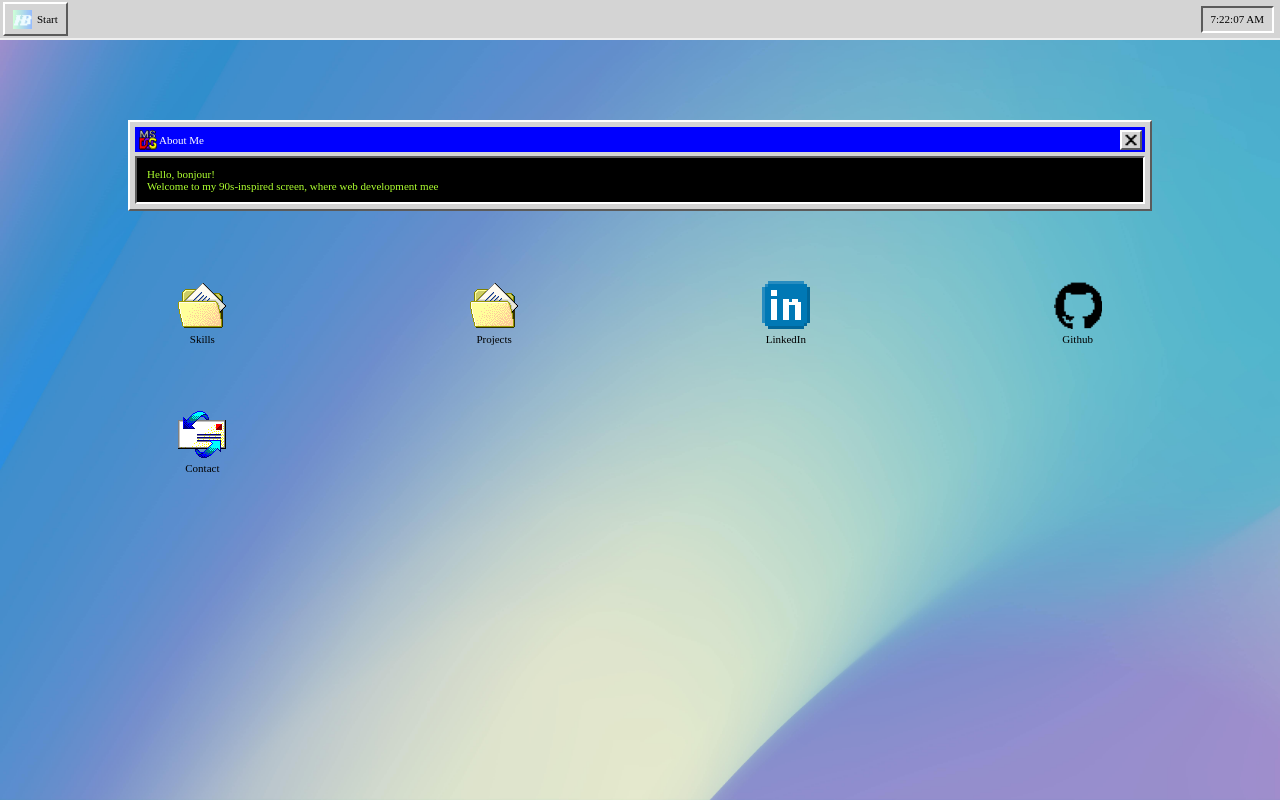
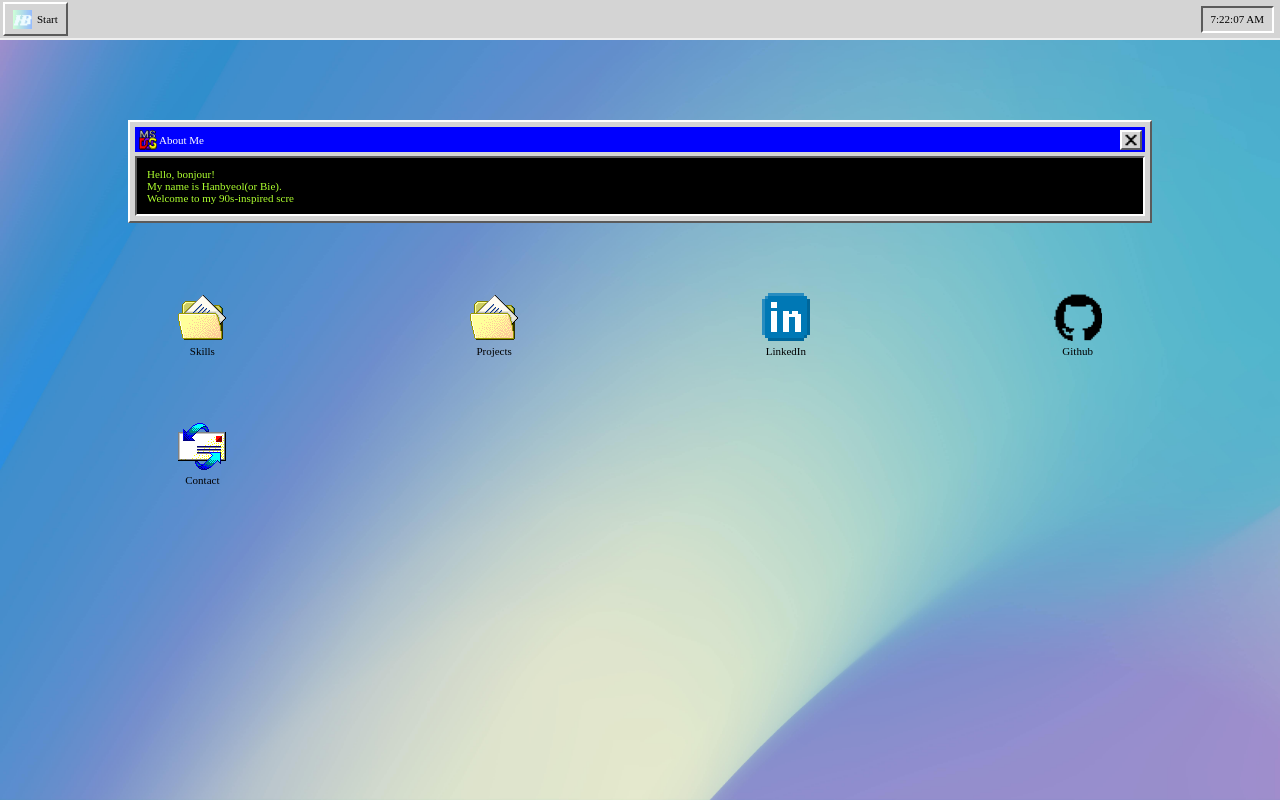
Before and after one commit to bieeeee/hanbyeol.me, a React (Create React App) app: page / in a window 1280 px wide. Built offline with nearby package versions, Linux system fonts and the light colour scheme; a web font is replaced by a local one.

Commit message:
Implement startTyping when window.onload, Change sequence, set width, height of close button

```diff
--- a/src/components/Terminal/Terminal.css
+++ b/src/components/Terminal/Terminal.css
@@ -22,7 +22,7 @@
 }
 
 .terminal-bar img {
-  height: 20px;
+  height: auto;
   padding-right: 2px;
 }
 
--- a/src/components/Terminal/Terminal.js
+++ b/src/components/Terminal/Terminal.js
@@ -1,13 +1,21 @@
-import React, { useState } from 'react'
+import React, { useState, useEffect } from 'react'
 import './Terminal.css';
 import { TypeAnimation } from 'react-type-animation';
 
 function Terminal() {
   const [isClosed, setIsClosed] = useState(false);
+  const [startTyping, setStartTyping] = useState(false);
 
   const handleClose = () => {
     setIsClosed(true);
   }
+
+  useEffect(() => {
+    const handleLoad = () => setStartTyping(true);
+    window.onload = handleLoad;
+    setStartTyping(true);
+  }, []);
+
 
   return (
     <>
@@ -17,20 +25,20 @@ function Terminal() {
             <img src='assets/icons/prompt.png?as=webp' alt='folder' style={{width: '20px', height: '20px'}} />
             <p>About Me</p>
             <button className='btn-close' onClick={handleClose}>
-              <img src="assets/icons/close.png?as=webp" alt="close" />
+              <img src="assets/icons/close.png?as=webp" alt="close" style={{width: '14.5px', height: '16px'}} />
             </button>
           </div>
           <div className="terminal-content">
-              <TypeAnimation
+              {startTyping && <TypeAnimation
                 sequence={[
-                  "Hello, bonjour!\nWelcome to my 90s-inspired screen, where web development meets nostalgia.\nI go by Hanbyeol (but you can call me Bie).\nBesides coding, I dabble in DIY, baking, camping, and being the best dog mom ever!\nIf you're up for a fun project, feel free to reach out through this website or connect with me on LinkedIn.\nHave a nice day ou bonne soirée! :)", // Types 'One'
-                  1000,
+                  "Hello, bonjour!\nMy name is Hanbyeol(or Bie).\nWelcome to my 90s-inspired screen, where web development meets nostalgia.\nBesides coding, I dabble in DIY, baking, camping, and being the best dog mom ever!\nIf you're up for a fun project, feel free to reach out through this website or connect with me on LinkedIn.\nHave a nice day ou bonne soirée! :)", // Types 'One'
+                  1500,
                 ]}
                 wrapper="span"
                 cursor={true}
                 repeat={Infinity}
                 style={{ whiteSpace: 'pre-line', display: 'inline-block' }}
-              />
+              />}
           </div>
         </div>
       )}
```
Also changed, not shown: 1 other file (tests, documents, lock files or other folders).
